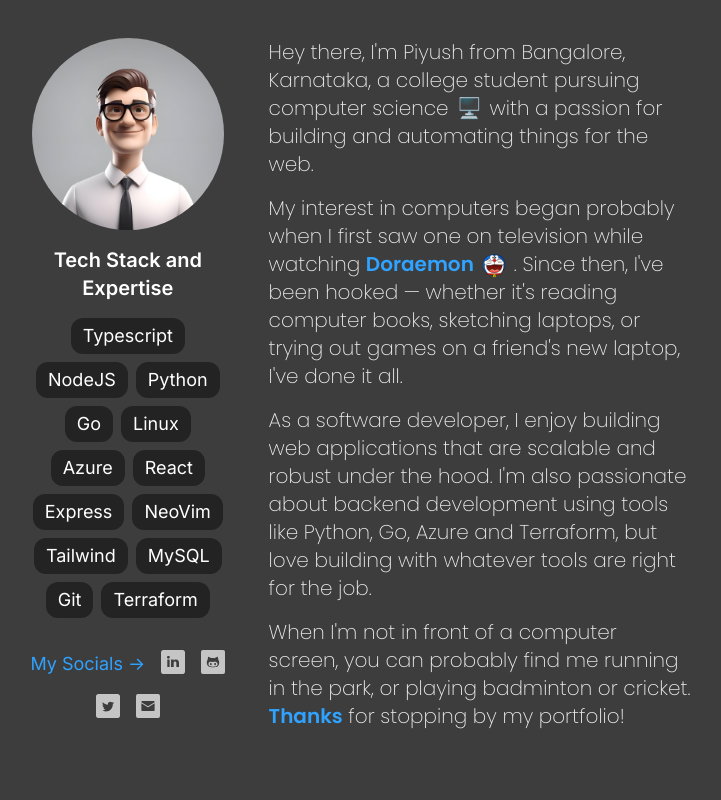
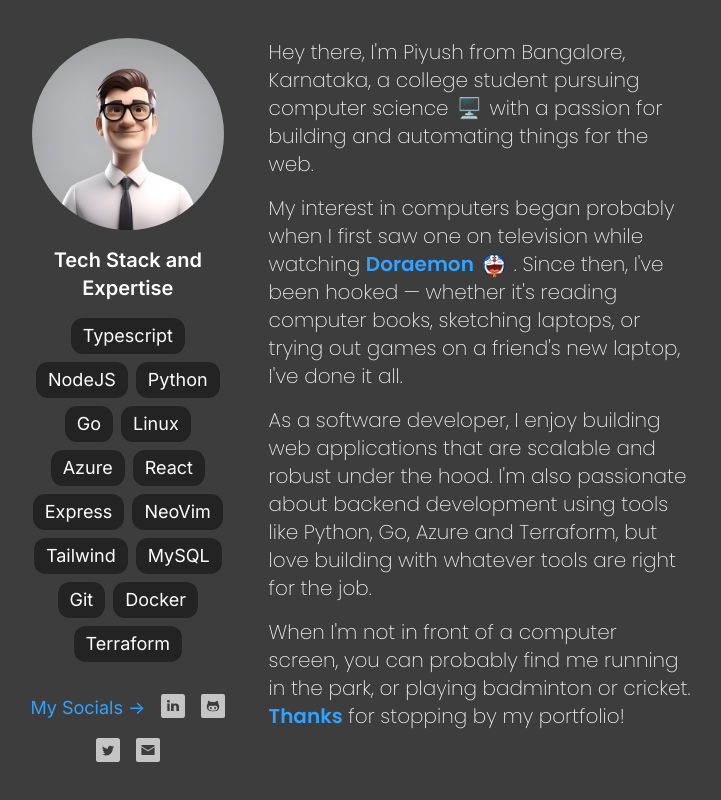
Before and after one commit to antidoid/cloud-resume-challenge, a React (Vite) app in the folder frontend/: page / in a window 1280 px wide. Shown: the part 1066-1866 px from the top of the page, without its empty margins (301-1022 px from the left). Built offline with nearby package versions, Linux system fonts and the light colour scheme; no server answers.

Commit message:
Add: one tool

```diff
--- a/frontend/src/components/About.tsx
+++ b/frontend/src/components/About.tsx
@@ -35,6 +35,7 @@ function About() {
               <span className="px-3 py-1 bg-darkgray rounded-xl">Tailwind</span>
               <span className="px-3 py-1 bg-darkgray rounded-xl">MySQL</span>
               <span className="px-3 py-1 bg-darkgray rounded-xl">Git</span>
+              <span className="px-3 py-1 bg-darkgray rounded-xl">Docker</span>
               <span className="px-3 py-1 bg-darkgray rounded-xl">
                 Terraform
               </span>
```
